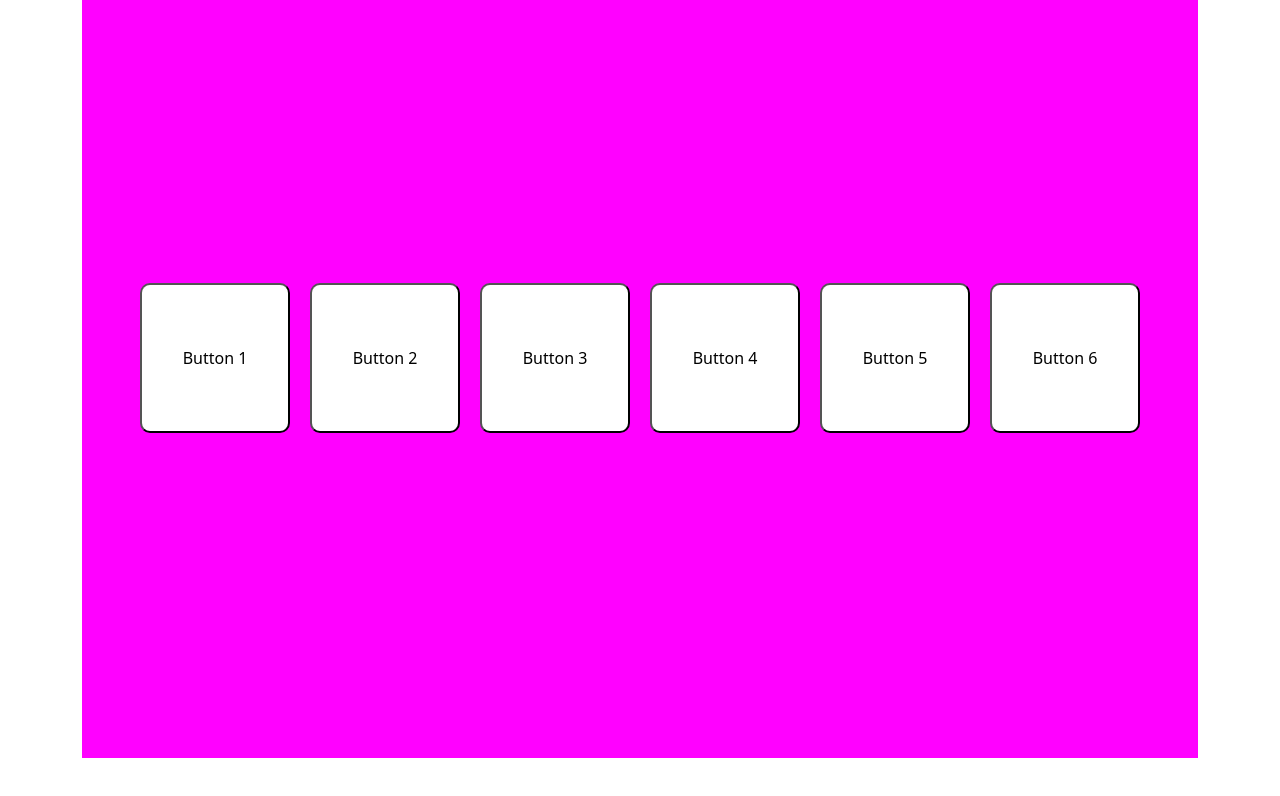
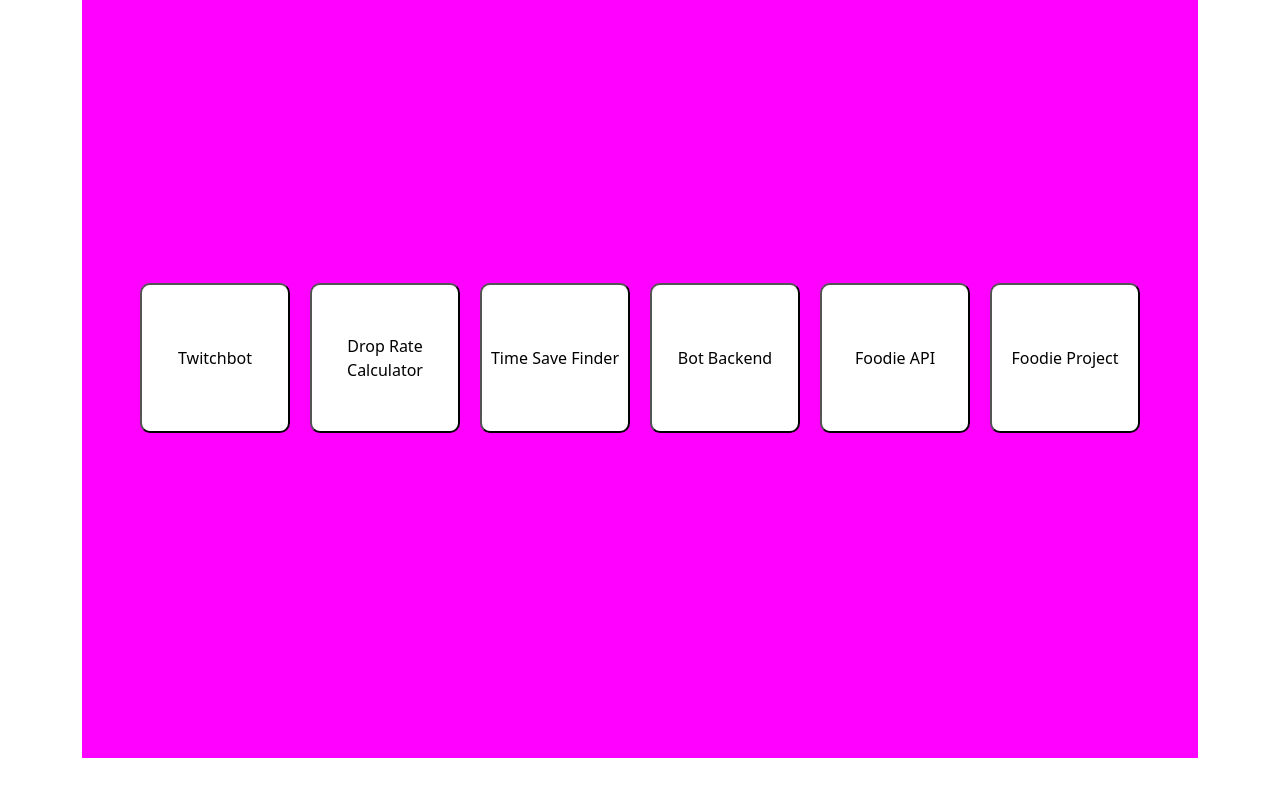
Before and after one commit to Broodercode/portfolio, a Vue app: page / in a window 1280 px wide. Shown: the part 3766-4562 px from the top of the page. Built offline with nearby package versions, Linux system fonts and the light colour scheme; what vue-plugin-load-script would draw is missing.

Commit message:
worked on lower layout

```diff
--- a/src/views/ProgrammingView.vue
+++ b/src/views/ProgrammingView.vue
@@ -27,12 +27,12 @@ export default {
     data() {
         return {
             buttons: [
-                { id: 1, label: 'Button 1', tooltip: 'Lorem ipsum dolor sit amet, consectetur adipiscing elit. Sed do eiusmod tempor incididunt ut labore et dolore magna aliqua.' },
-                { id: 2, label: 'Button 2', tooltip: 'Consectetur adipiscing elit, sed do eiusmod tempor incididunt ut labore et dolore magna aliqua. Ut enim ad minim veniam.' },
-                { id: 3, label: 'Button 3', tooltip: 'Sed do eiusmod tempor incididunt ut labore et dolore magna aliqua. Ut enim ad minim veniam, quis nostrud exercitation ullamco.' },
-                { id: 4, label: 'Button 4', tooltip: 'Ut labore et dolore magna aliqua. Ut enim ad minim veniam, quis nostrud exercitation ullamco laboris nisi ut aliquip ex ea commodo consequat.' },
-                { id: 5, label: 'Button 5', tooltip: 'Ut enim ad minim veniam, quis nostrud exercitation ullamco laboris nisi ut aliquip ex ea commodo consequat. Duis aute irure dolor in reprehenderit.' },
-                { id: 6, label: 'Button 6', tooltip: 'Quis nostrud exercitation ullamco laboris nisi ut aliquip ex ea commodo consequat. Duis aute irure dolor in reprehenderit in voluptate velit esse cillum dolore.' },
+                { id: 1, label: 'Twitchbot', tooltip: 'My Twitch bot.  It reads chat and plays audio effects back. It can connect to a database and perform "live checks" as well.' },
+                { id: 2, label: 'Drop Rate Calculator', tooltip: 'At one point I was very into Gacha games. Naturally effective planning is important, so I made an application that calculates the odds of drawing a given card over X money spent.' },
+                { id: 3, label: 'Time Save Finder', tooltip: 'Speedrunning also requires strategy.  This application will compare times and give you a response as to which is faster. Lots of conversions going on.' },
+                { id: 4, label: 'Bot Backend', tooltip: 'The backend for my Twitch bot!  It records various message data and stores it in a database.' },
+                { id: 5, label: 'Foodie API', tooltip: 'A class project in which I connected, sent, and recieved data from an API!' },
+                { id: 6, label: 'Foodie Project', tooltip: 'Final Project for Vue class.' },
             ],
             showTooltip: null,
         };
```
